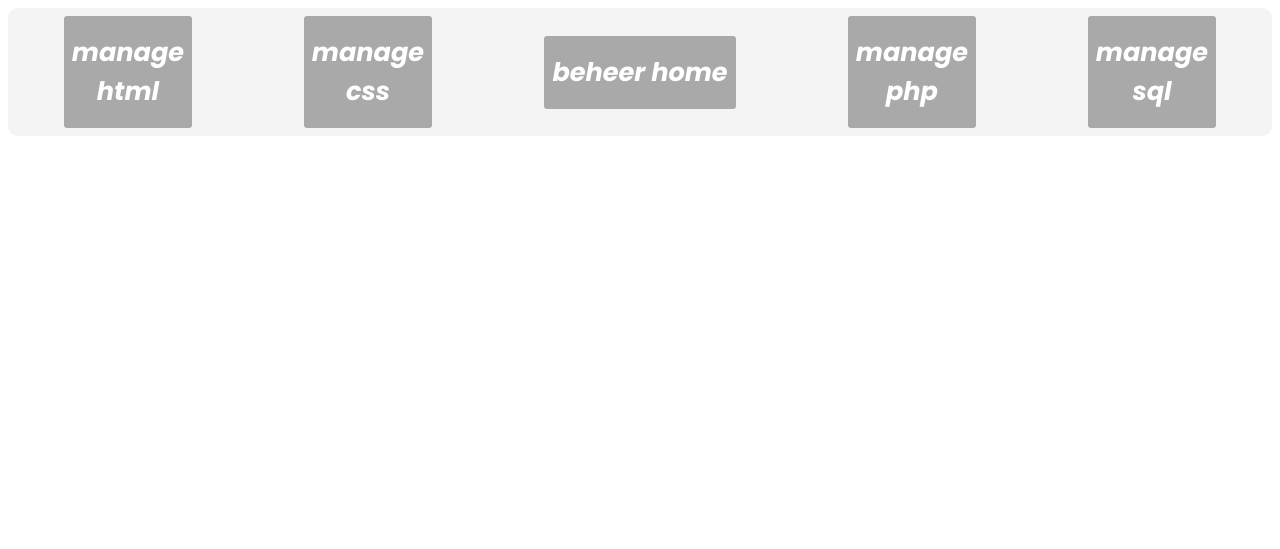
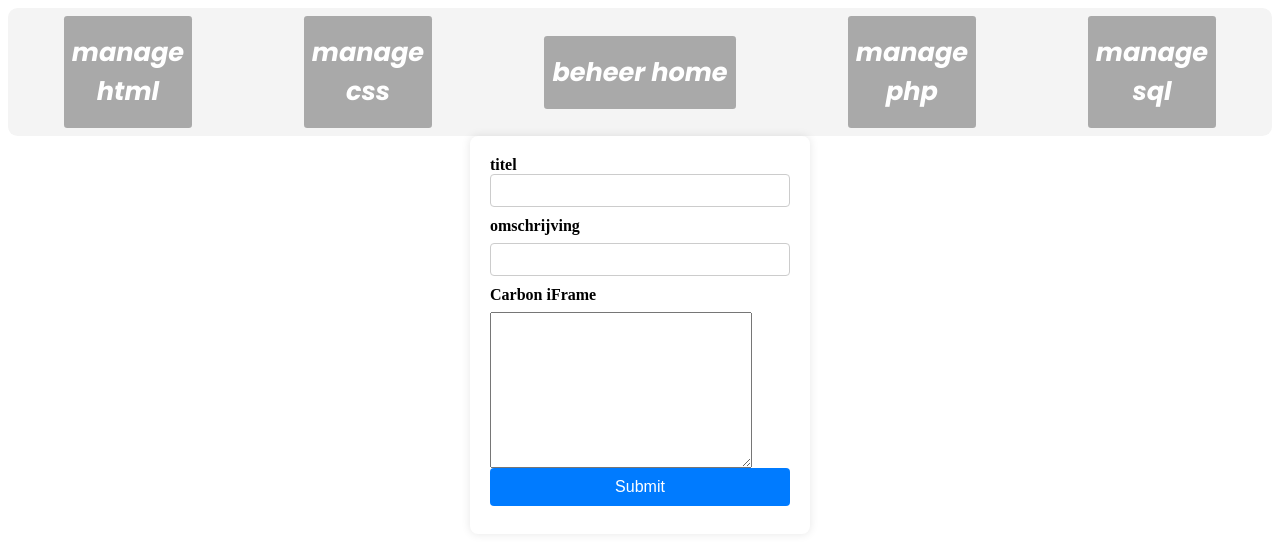
Before and after one commit to Frank-firda/About-me-page, a PHP site: page /languages/Beheer/Beheer-Css.php in a window 1280 px wide. Shown: the top 549 px of the page. Run offline with PHP 8.4, Linux system fonts and the light colour scheme.

Commit message:
taal beheer
beheer

```diff
--- a/languages/Beheer/Beheer-Css.php
+++ b/languages/Beheer/Beheer-Css.php
@@ -7,6 +7,7 @@ $pdo = new PDO('mysql:host=localhost;dbname=about-me-page;port=3306', 'root', ''
     <meta name="viewport" content="width=device-width, initial-scale=1">
     <title>Beheer css</title>
     <link rel="icon" href="../../icons/css.png">
+    <link rel="stylesheet" href="style.css">
 </head>
 <body>
 <?php
@@ -19,6 +20,18 @@ $nav = array(
 );
 include '../../nav.php';
 ?>
+<div id="form">
+    <form method="get">
+        <label for="titel">titel
+        <input name="titel" type="text">
+        <label for="omschrijving">omschrijving</label>
+        <input name="omschrijving" type="text">
+        <label for="carboncode">Carbon iFrame</label>
+        <textarea name="carboncode" cols="30" rows="10"></textarea>
+        <input type="hidden" value="2">
+        <input type="submit">
+</form>
+</div>
 
 </body>
 </html>
--- /dev/null
+++ b/languages/Beheer/style.css
@@ -0,0 +1,39 @@
+#form{
+    display: flex;
+    justify-content: center;
+}
+form {
+    background: #fff;
+    padding: 20px;
+    border-radius: 8px;
+    box-shadow: 0 0 10px rgba(0, 0, 0, 0.1);
+    width: 300px;
+}
+label {
+    display: block;
+    margin-bottom: 8px;
+    font-weight: bold;
+}
+input[type="text"] {
+    width: 100%;
+    padding: 8px;
+    margin-bottom: 10px;
+    border: 1px solid #ccc;
+    border-radius: 4px;
+}
+input[type="submit"] {
+    width: 100%;
+    padding: 10px;
+    background-color: #007BFF;
+    border: none;
+    border-radius: 4px;
+    color: white;
+    font-size: 16px;
+    cursor: pointer;
+}
+input[type="submit"]:hover {
+    background-color: #0056b3;
+}
+#textarea{
+    margin: auto;
+}
```
Also changed, not shown: languages/Beheer/Beheer-Php.php (+5 -2 lines), languages/Beheer/Beheer-Sql.php (+13 -0 lines), languages/Beheer/Beheer.Html.php (+13 -0 lines).
